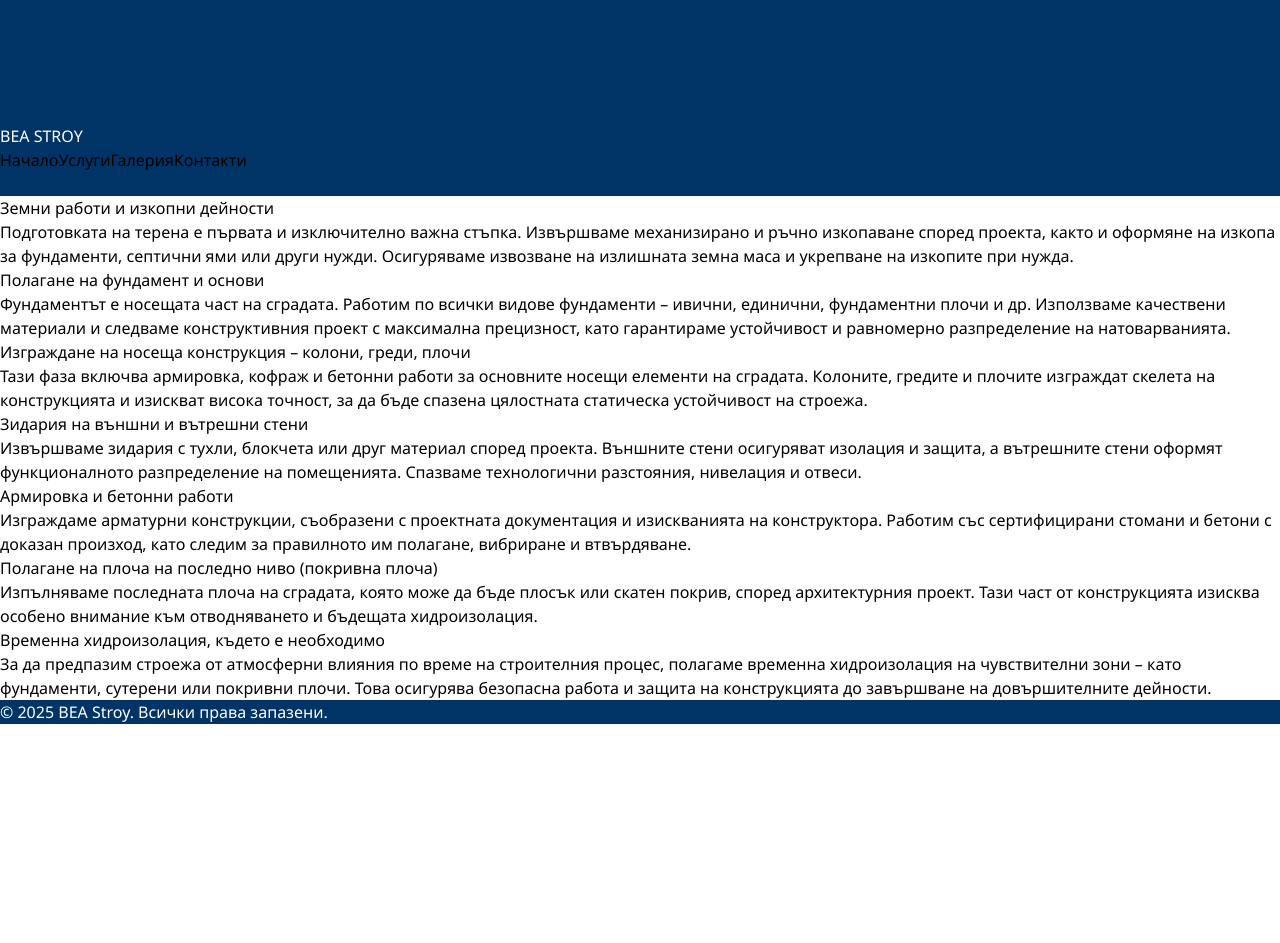
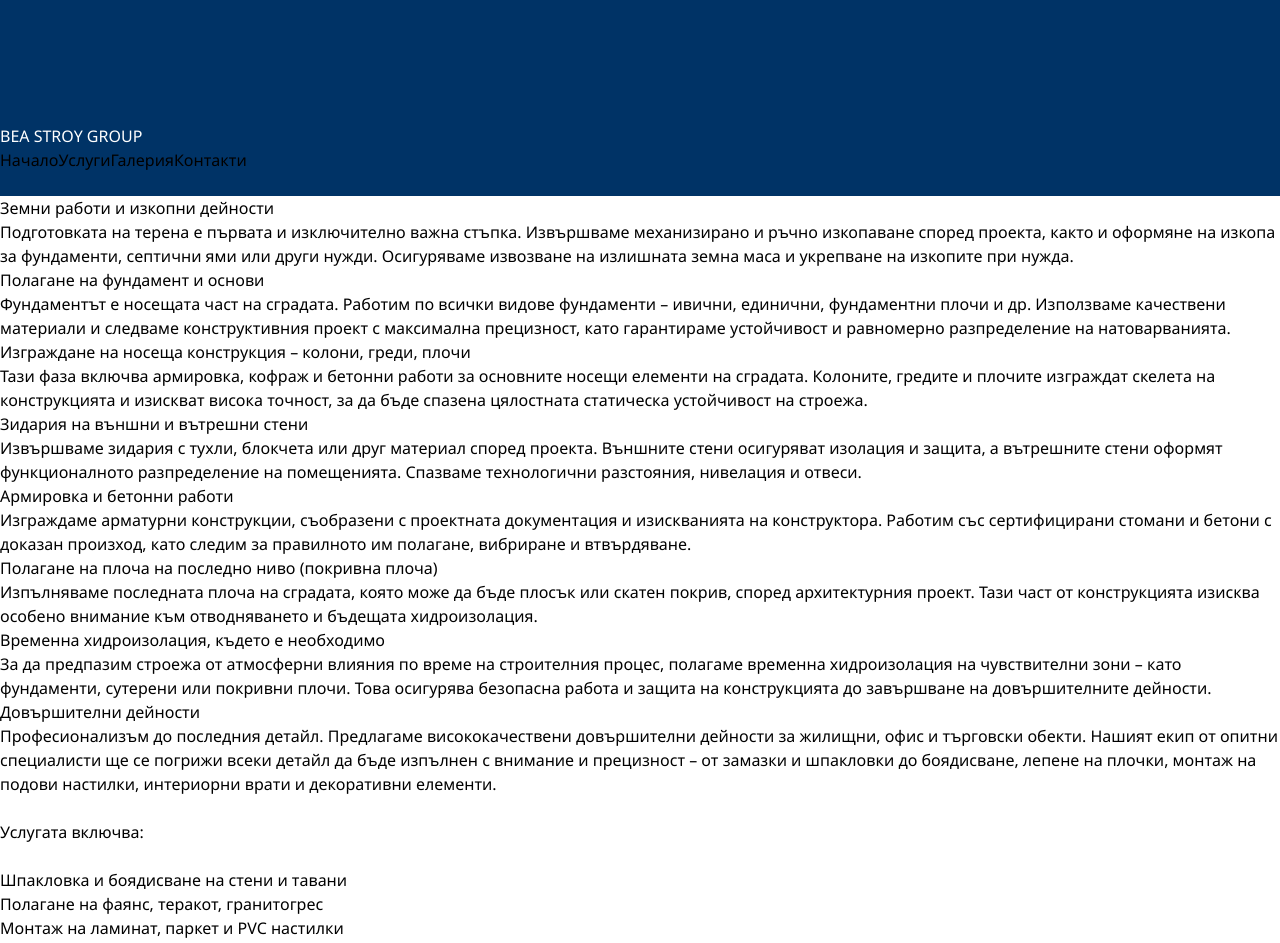
Before and after one commit to beey-keey/bea-stroy, a Vue app: page /services in a window 1280 px wide. Shown: the part 900-1843 px from the top of the page. Before the commit the page ends 1624 px from the top, so only its background shows below. Built offline with nearby package versions, Linux system fonts and the light colour scheme.

Commit message:
some additions

```diff
--- a/index.html
+++ b/index.html
@@ -9,7 +9,7 @@
       href="https://fonts.googleapis.com/css2?family=Cormorant+Garamond:wght@600&display=swap"
       rel="stylesheet"
     />
-    <title>BEA STROY</title>
+    <title>BEA STROY GROUP</title>
   </head>
   <body class="bg-white text-gray-800">
     <div id="app"></div>
--- a/src/App.vue
+++ b/src/App.vue
@@ -20,7 +20,7 @@
             class="h-8 w-8"
           />
           <h1 class="text-2xl font-bold tracking-tight" style="color: white">
-            BEA STROY
+            BEA STROY GROUP
           </h1>
         </div>
 
@@ -120,7 +120,7 @@
       class="text-center text-sm py-6 border-t"
       style="background-color: #003366; color: white"
     >
-      <p>&copy; 2025 BEA Stroy. Всички права запазени.</p>
+      <p>&copy; 2025 BEA STROY GROUP. Всички права запазени.</p>
     </footer>
   </div>
 </template>
--- a/src/views/AboutUs.vue
+++ b/src/views/AboutUs.vue
@@ -49,7 +49,7 @@
       >
         <p class="text-lg font-medium">
           Доверете се на
-          <span class="text-[#0056a3] font-bold">Bea Stroy</span> – защото
+          <span class="text-[#0056a3] font-bold">BEA STROY GROUP</span> – защото
           доброто строителство е нашият стандарт.
         </p>
       </div>
@@ -72,7 +72,7 @@ onMounted(() => {
 const sections = ref([
   {
     title: "Какво правим",
-    content: `Bea Stroy е утвърдена строителна компания, специализирана в изграждането и реновацията на жилищни и търговски обекти. Нашият екип се състои от висококвалифицирани инженери, архитекти и строителни специалисти, които споделят страст към качественото строителство и устойчивите решения.`,
+    content: `BEA STROY GROUP е утвърдена строителна компания, специализирана в изграждането и реновацията на жилищни и търговски обекти. Нашият екип се състои от висококвалифицирани инженери, архитекти и строителни специалисти, които споделят страст към качественото строителство и устойчивите решения.`,
     image: "/bea-stroy/weare.jpg",
     aos: "fade-right",
   },
--- a/src/views/ConstructionServices.vue
+++ b/src/views/ConstructionServices.vue
@@ -11,9 +11,10 @@
         <h2 class="text-xl font-bold text-[#0056a3] mb-3">
           {{ service.title }}
         </h2>
-        <p class="text-gray-700 leading-relaxed text-sm">
-          {{ service.description }}
-        </p>
+        <p
+          class="text-gray-700 leading-relaxed text-sm"
+          v-html="service.description"
+        ></p>
       </div>
     </div>
   </section>
@@ -67,5 +68,10 @@ const services = [
     description:
       "За да предпазим строежа от атмосферни влияния по време на строителния процес, полагаме временна хидроизолация на чувствителни зони – като фундаменти, сутерени или покривни плочи. Това осигурява безопасна работа и защита на конструкцията до завършване на довършителните дейности.",
   },
+  {
+    title: "Довършителни дейности",
+    description:
+      "Професионализъм до последния детайл. Предлагаме висококачествени довършителни дейности за жилищни, офис и търговски обекти. Нашият екип от опитни специалисти ще се погрижи всеки детайл да бъде изпълнен с внимание и прецизност – от замазки и шпакловки до боядисване, лепене на плочки, монтаж на подови настилки, интериорни врати и декоративни елементи.<br><br>Услугата включва:<br><br><ul><li>Шпакловка и боядисване на стени и тавани</li><li>Полагане на фаянс, теракот, гранитогрес</li><li>Монтаж на ламинат, паркет и PVC настилки</li><li>Обръщане на прозорци и врати</li><li>Монтаж на интериорни врати и первази</li><li>Декоративни мазилки и тапети</li><li>Ел. и ВиК довършителни работи</li></ul>",
+  },
 ];
 </script>
```
